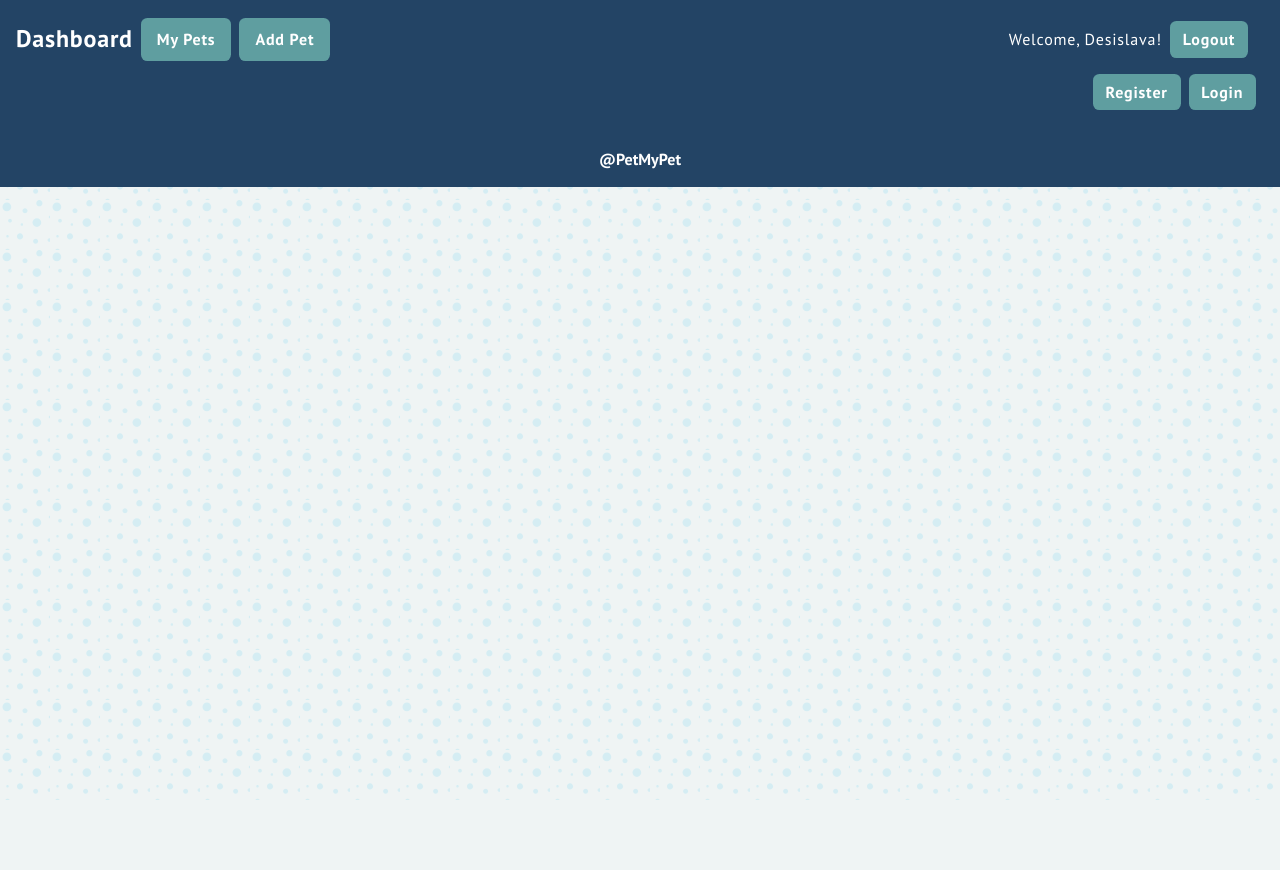
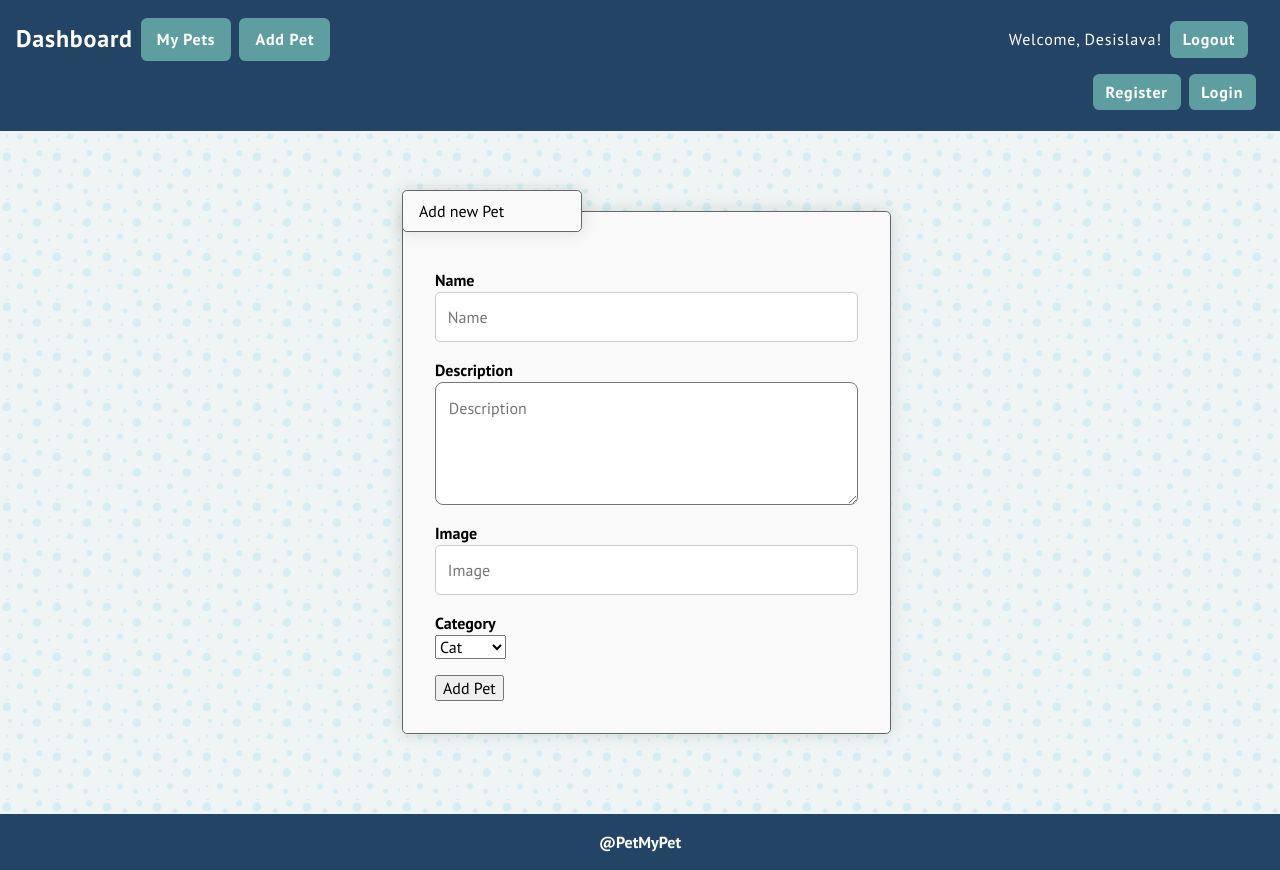
Before and after one commit to DesislavaF/my-react-pets-app, a React (Create React App) app: page /pets/create in a window 1280 px wide. Before the commit the page ends 800 px from the top, so only its background shows below. Built offline with nearby package versions, Linux system fonts and the light colour scheme; the HTML template or start-up script is replaced by a standard one; a web font is replaced by a local one.

Commit message:
commit Create Pet

```diff
--- a/src/App.js
+++ b/src/App.js
@@ -4,6 +4,7 @@ import Header from './components/Header/Header';
 import Footer from './components/Footer/Footer';
 import Categories from './components/Categories/Categories';
 import PetDetails from './components/PetDetails/PetDetails';
+import CreatePet from './components/CreatePet/CreatePet';
 
 
 import './App.css';
@@ -17,6 +18,7 @@ function App() {
         <Route path="/" exact component={Categories} />
         <Route path="/categories/:category" component={Categories} />
         <Route path="/pets/details/:petId" component={PetDetails} />
+        <Route path="/pets/create" component={CreatePet} />
       </Switch>
 
       <Footer />
--- /dev/null
+++ b/src/components/CreatePet/CreatePet.js
@@ -0,0 +1,51 @@
+
+const CreatePet = () => {
+
+    return(
+        <section class="create">
+                <form>
+                    <fieldset>
+                        <legend>Add new Pet</legend>
+                        <p class="field">
+                            <label for="name">Name</label>
+                            <span class="input">
+                                <input type="text" name="name" id="name" placeholder="Name" />
+                                <span class="actions"></span>
+                            </span>
+                        </p>
+                        <p class="field">
+                            <label for="description">Description</label>
+                            <span class="input">
+                                <textarea rows="4" cols="45" type="text" name="description" id="description"
+                                    placeholder="Description"></textarea>
+                                <span class="actions"></span>
+                            </span>
+                        </p>
+                        <p class="field">
+                            <label for="image">Image</label>
+                            <span class="input">
+                                <input type="text" name="imageURL" id="image" placeholder="Image" />
+                                <span class="actions"></span>
+                            </span>
+                        </p>
+                        <p class="field">
+                            <label for="category">Category</label>
+                            <span class="input">
+                                <select type="text" name="category">
+                                    <option>Cat</option>
+                                    <option>Dog</option>
+                                    <option>Parrot</option>
+                                    <option>Reptile</option>
+                                    <option>Other</option>
+                                </select>
+                                <span class="actions"></span>
+                            </span>
+                        </p>
+                        <input class="button" type="submit" class="submit" value="Add Pet" />
+                    </fieldset>
+                </form>
+            </section>
+    )
+};
+
+export default CreatePet;
--- a/src/components/Header/Header.js
+++ b/src/components/Header/Header.js
@@ -1,3 +1,7 @@
+
+import { Link } from 'react-router-dom';
+
+
 const Header = () => {
     return (
         <header id="site-header">
@@ -5,9 +9,10 @@ const Header = () => {
 
                 <section className="navbar-dashboard">
                     <div className="first-bar">
-                        <a href="#">Dashboard</a>
-                        <a className="button" href="#">My Pets</a>
-                        <a className="button" href="#">Add Pet</a>
+                        <Link to="/">Dashboard</Link>
+                        <Link className="button" to="#">My Pets</Link>
+                        <Link className="button" to="/pets/create">Add Pet</Link>
+
                     </div>
                     <div className="second-bar">
                         <ul>
```
